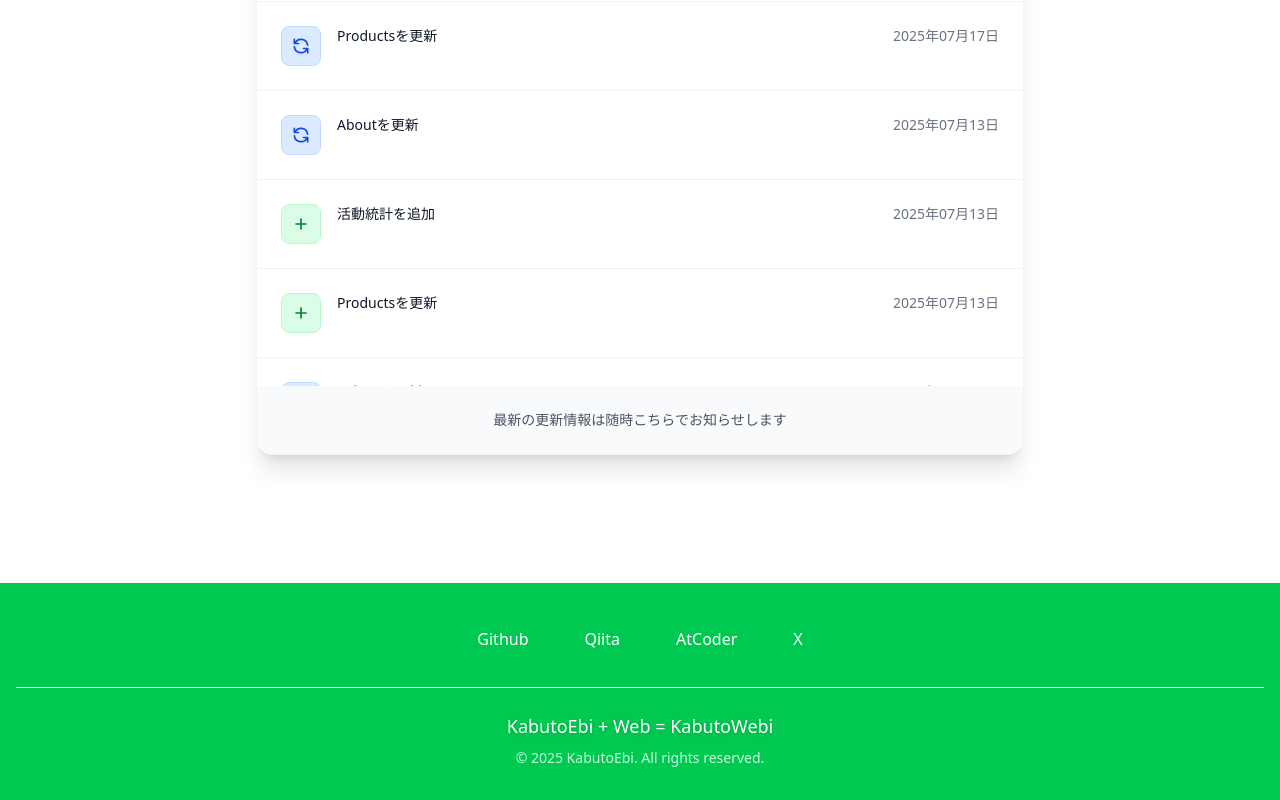
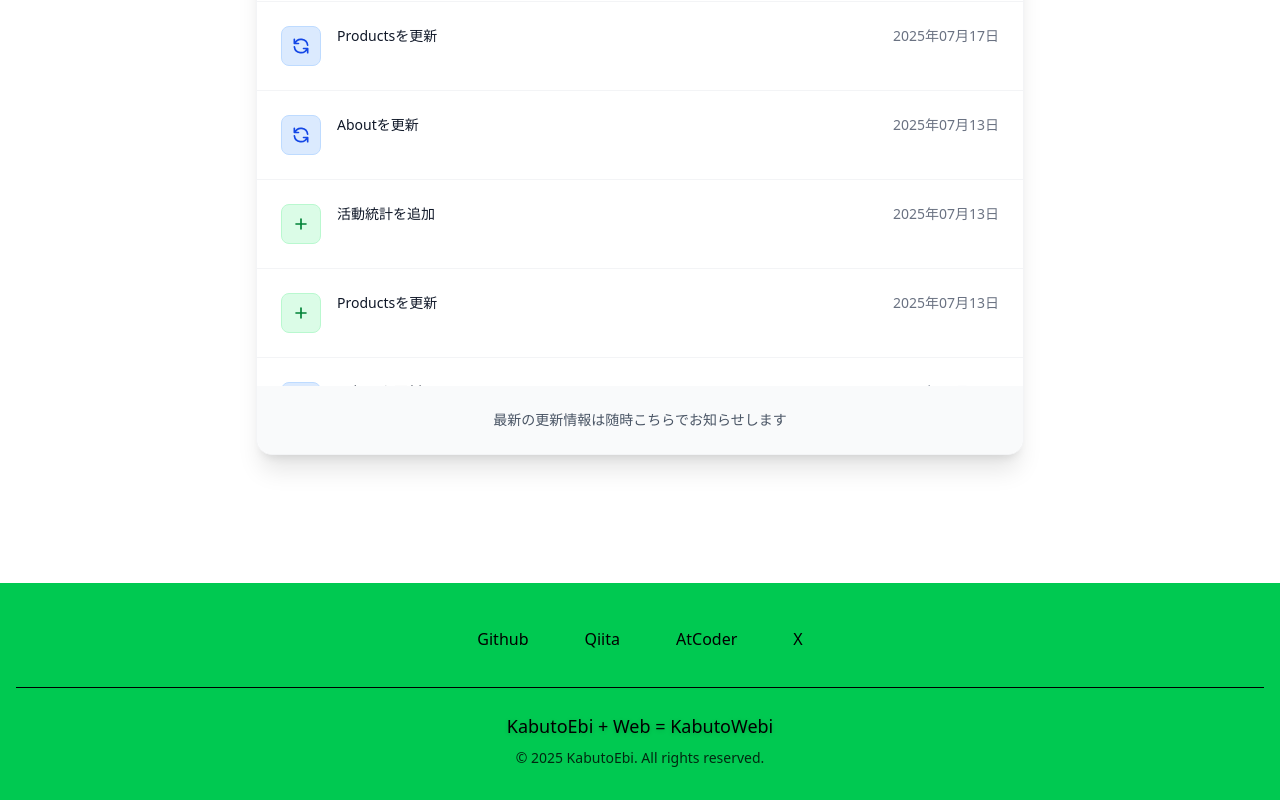
Before and after one commit to KabutoEbi/KabutoWebi, a React (Vite) app: page / in a window 1280 px wide. Shown: the part 2414-3214 px from the top of the page. Built offline with nearby package versions, Linux system fonts and the light colour scheme; no server answers.

Commit message:
update Footer

```diff
--- a/src/components/Footer.jsx
+++ b/src/components/Footer.jsx
@@ -16,21 +16,21 @@ const Footer = () => {
                             href={link.url}
                             target="_blank"
                             rel="noopener noreferrer"
-                            className="group relative px-4 py-3 text-white font-medium rounded-lg hover:bg-transparent transition-all duration-300"
+                            className="group relative px-4 py-3 text-black font-medium rounded-lg hover:bg-transparent transition-all duration-300"
                         >
                             <span className="relative z-10">{link.name}</span>
-                            <div className="hidden md:block absolute bottom-0 left-0 w-0 h-0.5 bg-white group-hover:w-full transition-all duration-300"></div>
+                            <div className="hidden md:block absolute bottom-0 left-0 w-0 h-0.5 bg-black group-hover:w-full transition-all duration-300"></div>
                         </a>
                     ))}
                 </div>
 
-                <div className="w-full h-px bg-white bg-opacity-30 mb-6"></div>
+                <div className="w-full h-px bg-black bg-opacity-30 mb-6"></div>
 
                 <div className="text-center">
-                    <p className="text-white text-lg font-medium mb-2 drop-shadow-sm">
+                    <p className="text-black text-lg font-medium mb-2 drop-shadow-sm">
                         KabutoEbi + Web = KabutoWebi
                     </p>
-                    <p className="text-white text-sm opacity-80">
+                    <p className="text-black text-sm opacity-80">
                         © 2025 KabutoEbi. All rights reserved.
                     </p>
                 </div>
```
